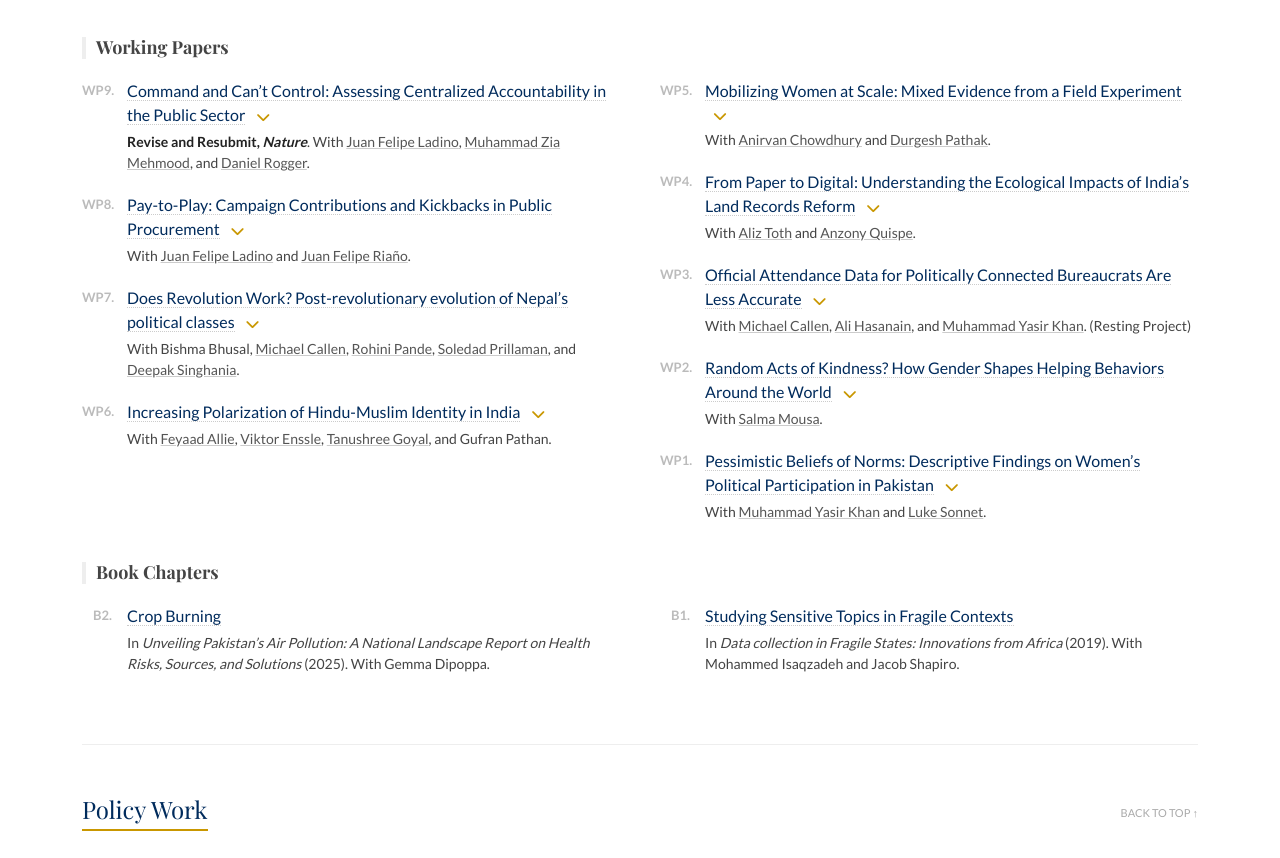
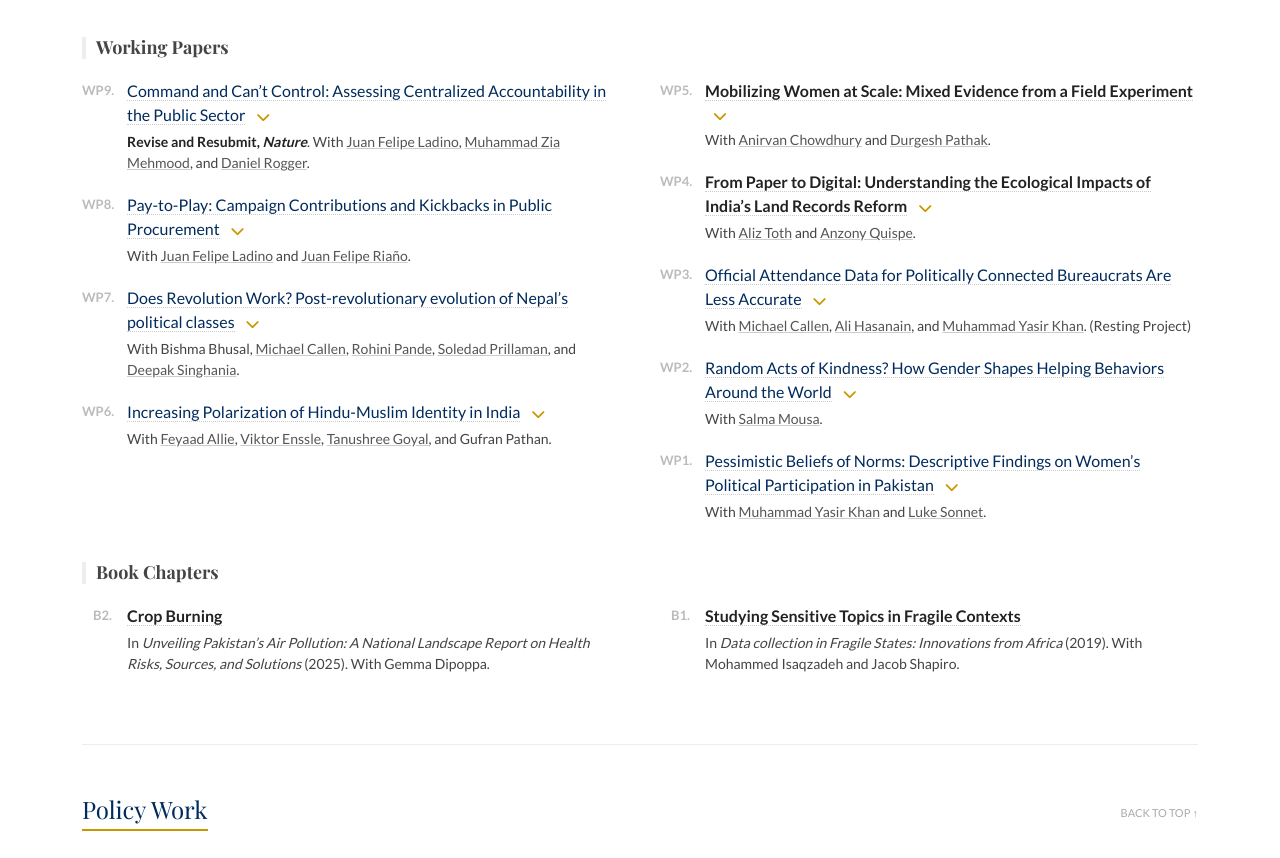
Before and after one commit to saadgulzar/saadgulzar.github.io, a plain HTML site: page index.html in a window 1280 px wide. Shown: the part 1593-2451 px from the top of the page. Drawn offline with nearby package versions, Linux system fonts and the light colour scheme.

Commit message:
Update index.html

```diff
--- a/index.html
+++ b/index.html
@@ -240,8 +240,7 @@
 
 
 
-
- <section id="research">
+<section id="research">
             <a href="#top" class="back-to-top">Back to top ↑</a>
             <h2 class="section-header">Research</h2>
 
@@ -734,7 +733,7 @@
                 <div class="item-row">
                     <div class="item-number">WP5.</div>
                     <div class="item-content">
-                        <a href="#" class="item-title">Mobilizing Women at Scale: Mixed Evidence from a Field Experiment</a>
+                        <span class="item-title" style="font-weight: 600; color: #222; cursor: default;">Mobilizing Women at Scale: Mixed Evidence from a Field Experiment</span>
                         <i class="fas fa-chevron-down abstract-trigger" onclick="toggleAbs('abswp5')"></i>
                         <div class="item-meta">With <a href="https://anirvanchowdhury.github.io/">Anirvan Chowdhury</a> and <a href="http://aamaadmiparty.org/teams/durgesh-pathak/">Durgesh Pathak</a>.</div>
                         <div id="abswp5" class="abstract-text">Women constitute half of eligible voters in India, yet it is rare to see political parties mobilizing women as a concerted voting bloc, or grounding their electoral campaign on women-centric issues. In 2017, India’s Aam Aadmi Party (AAP) chose to target women during local municipality elections by contesting a random set of constituencies on women-centric issues disseminated in private or public settings. Further, AAP cross- randomised this by using women canvassers to convey campaign messages in their door to door campaigns. In this paper, we study the effects of this new campaign in open and female-reserved constituencies on electoral outcomes and political participation by gender.</div>
@@ -744,7 +743,7 @@
                 <div class="item-row">
                     <div class="item-number">WP4.</div>
                     <div class="item-content">
-                        <a href="#" class="item-title">From Paper to Digital: Understanding the Ecological Impacts of India’s Land Records Reform</a>
+                        <span class="item-title" style="font-weight: 600; color: #222; cursor: default;">From Paper to Digital: Understanding the Ecological Impacts of India’s Land Records Reform</span>
                         <i class="fas fa-chevron-down abstract-trigger" onclick="toggleAbs('abswp4')"></i>
                         <div class="item-meta">With <a href="https://aliztoth.com/">Aliz Toth</a> and <a href="https://spia.princeton.edu/faculty/ar8787">Anzony Quispe</a>.</div>
                         <div id="abswp4" class="abstract-text">Abstract coming soon.</div>
@@ -789,10 +788,11 @@
 
             <h3 class="sub-header" style="margin-top: 40px; margin-bottom: 20px;">Book Chapters</h3>
             <div id="book-list" class="two-column-list">
+
                 <div class="item-row">
                     <div class="item-number">B2.</div>
                     <div class="item-content">
-                        <a href="https://doi.org/10.5281/zenodo.17629179" class="item-title" target="_blank">Crop Burning</a>
+                        <span class="item-title" style="font-weight: 600; color: #222; cursor: default;">Crop Burning</span>
                         <div class="item-meta">In <em>Unveiling Pakistan’s Air Pollution: A National Landscape Report on Health Risks, Sources, and Solutions</em> (2025). With Gemma Dipoppa.</div>
                     </div>
                 </div>
@@ -800,10 +800,11 @@
                 <div class="item-row">
                     <div class="item-number">B1.</div>
                     <div class="item-content">
-                        <a href="https://openknowledge.worldbank.org/bitstream/handle/10986/32576/9783030251208.pdf?sequence=1&isAllowed=y" class="item-title" target="_blank">Studying Sensitive Topics in Fragile Contexts</a>
+                        <span class="item-title" style="font-weight: 600; color: #222; cursor: default;">Studying Sensitive Topics in Fragile Contexts</span>
                         <div class="item-meta">In <em>Data collection in Fragile States: Innovations from Africa</em> (2019). With Mohammed Isaqzadeh and Jacob Shapiro.</div>
                     </div>
                 </div>
+
             </div>
         </section>
 
```
